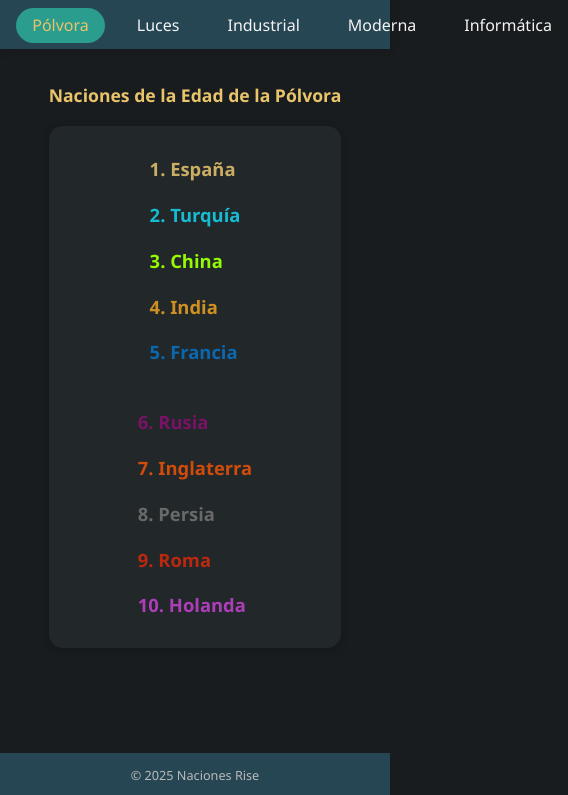
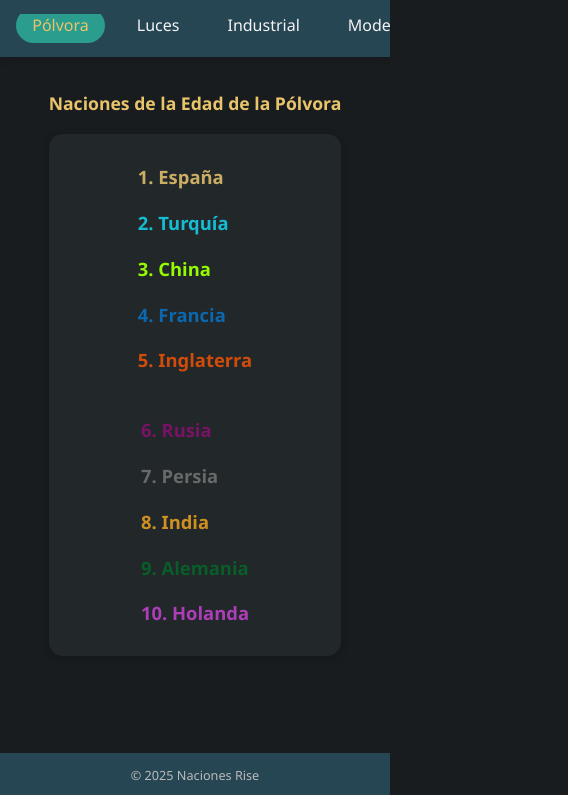
Before and after one commit to RicAlejo/naciones-ron, a plain HTML site: page polvora.html in a window 390 px wide. Shown: the part 49-844 px from the top of the page, 568 px wide, since content can reach past the window. Drawn offline with Linux system fonts and the light colour scheme.

Commit message:
Actualizciones en el orden de las naciones y en los estilos

```diff
--- a/estilos.css
+++ b/estilos.css
@@ -189,4 +189,17 @@ footer {
   .naciones-section h2 {
     font-size: 1.1rem;
   }
+
+  @media (max-width: 600px) {
+  .edades-nav {
+    flex-wrap: nowrap;
+    overflow-x: auto;
+    -webkit-overflow-scrolling: touch;
+    max-width: 100vw;
+    padding-bottom: 0.5rem;
+  }
+  .edades-nav li {
+    flex: 0 0 auto;
+  }
 }
+}
--- a/polvora.html
+++ b/polvora.html
@@ -1,3 +1,4 @@
+
 <!DOCTYPE html>
 <html lang="es">
   <head>
@@ -12,7 +13,7 @@
       <h1>Edad de la Pólvora</h1>
       <nav>
         <ul class="edades-nav">
-          <li><a href="clasica.html">Clásica</a></li>
+          <li><a href="index.html">Clásica</a></li>
           <li><a href="media.html">Media</a></li>
           <li><a href="polvora.html" class="active">Pólvora</a></li>
           <li><a href="luces.html">Luces</a></li>
@@ -30,14 +31,14 @@
             <li class="españa">1. España</li>
             <li class="turquia">2. Turquía</li>
             <li class="china">3. China</li>
-            <li class="india">4. India</li>
-            <li class="francia">5. Francia</li>
+            <li class="francia">4. Francia</li>
+            <li class="inglaterra">5. Inglaterra</li>
           </ul>
           <ul>
             <li class="rusia">6. Rusia</li>
-            <li class="inglaterra">7. Inglaterra</li>
-            <li class="persia">8. Persia</li>
-            <li class="roma">9. Roma</li>
+            <li class="persia">7. Persia</li>
+            <li class="india">8. India</li>
+            <li class="alemania">9. Alemania</li>
             <li class="holanda">10. Holanda</li>
           </ul>
         </div>
```
Also changed, not shown: index.html (renamed from clasica.html, +4 -3 lines), industrial.html (+1 -1 lines), informatica.html (+1 -1 lines), luces.html (+3 -3 lines), media.html (+7 -4 lines), moderna.html (+2 -2 lines), Para subir tu página web a GitHub y.txt (added).
